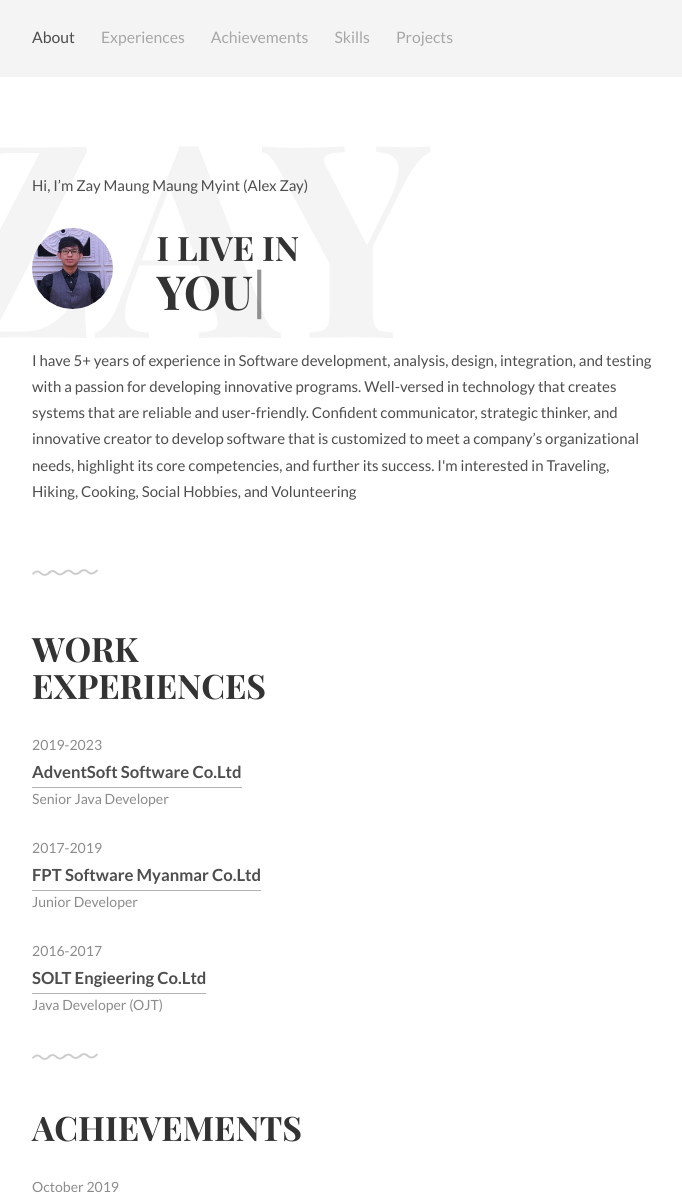
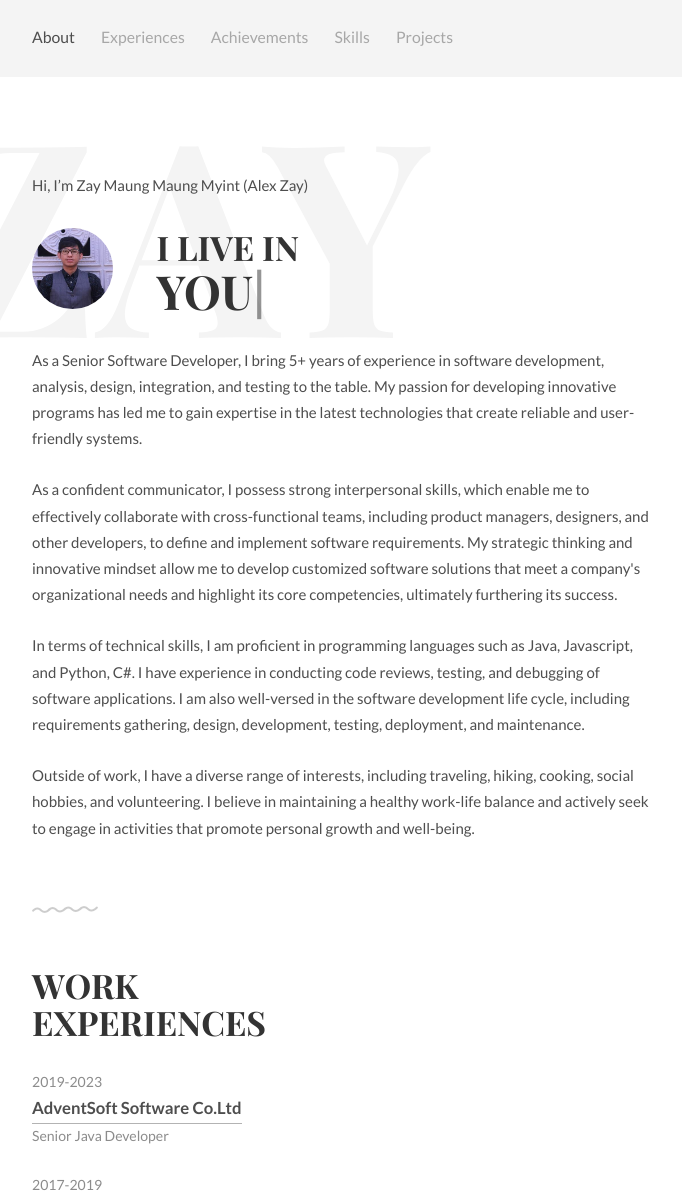
Before and after one commit to ZayMMM/ZayMMM.github.io, a plain HTML site: page index.html in a window 1280 px wide. Shown: the top 1194 px of the page, without its empty margins (297-979 px from the left). Drawn offline with Linux system fonts and the light colour scheme.

Commit message:
- update personal summary

```diff
--- a/index.html
+++ b/index.html
@@ -53,7 +53,19 @@
 					<h1>I live in<br><span id="typed"></span></h1>
 				</div>
 				<p>
-					I have 5+ years of experience in Software development, analysis, design, integration, and testing with a passion for developing innovative programs. Well-versed in technology that creates systems that are reliable and user-friendly. Confident communicator, strategic thinker, and innovative creator to develop software that is customized to meet a company’s organizational needs, highlight its core competencies, and further its success. I'm interested in Traveling, Hiking, Cooking, Social Hobbies, and Volunteering
+					As a Senior Software Developer, I bring 5+ years of experience in software development, analysis, design, integration, and testing to the table. My passion for developing innovative programs has led me to gain expertise in the latest technologies that create reliable and user-friendly systems.
+				</p>
+
+				<p>
+					As a confident communicator, I possess strong interpersonal skills, which enable me to effectively collaborate with cross-functional teams, including product managers, designers, and other developers, to define and implement software requirements. My strategic thinking and innovative mindset allow me to develop customized software solutions that meet a company's organizational needs and highlight its core competencies, ultimately furthering its success.
+				</p>
+
+				<p>
+					In terms of technical skills, I am proficient in programming languages such as Java, Javascript, and Python, C#. I have experience in conducting code reviews, testing, and debugging of software applications. I am also well-versed in the software development life cycle, including requirements gathering, design, development, testing, deployment, and maintenance.
+				</p>
+
+				<p>
+					Outside of work, I have a diverse range of interests, including traveling, hiking, cooking, social hobbies, and volunteering. I believe in maintaining a healthy work-life balance and actively seek to engage in activities that promote personal growth and well-being.
 				</p>
 			</div>
 		</div>
```
